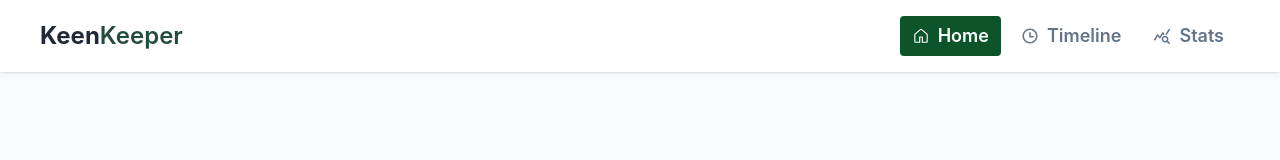
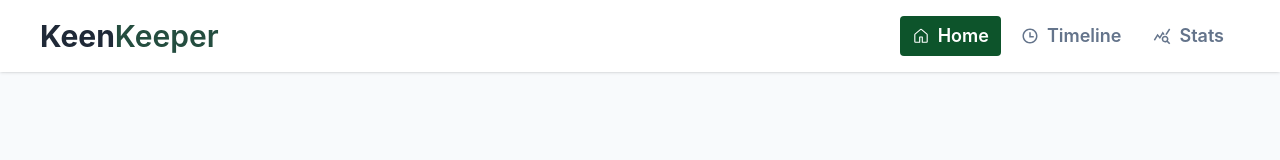
Before and after one commit to ibn-azam/keen-keeper, a React (Vite) app: page / in a window 1280 px wide. Shown: the top 160 px of the page. Built offline with nearby package versions, Linux system fonts and the light colour scheme.

Commit message:
Finalized Project wih last commit

```diff
--- a/src/components/Header/Navbar.jsx
+++ b/src/components/Header/Navbar.jsx
@@ -70,7 +70,7 @@ const Navbar = () => {
         </div>
         <Link to="/" className="">
           <h2>
-            <span className="text-[#1F2937] text-2xl font-bold">Keen</span><span className="text-[#244D3F] text-2xl font-semibold">Keeper</span>
+            <span className="text-[#1F2937] text-3xl font-bold">Keen</span><span className="text-[#244D3F] text-3xl font-semibold">Keeper</span>
           </h2>
         </Link>
       </div>
```
